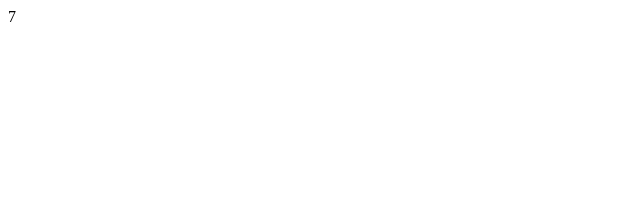
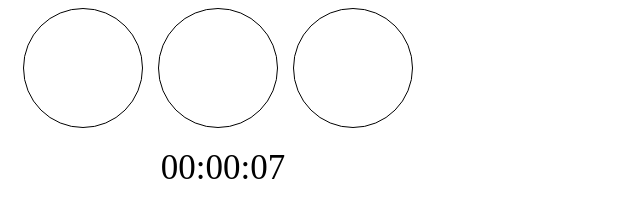
Before and after one commit to JoXanko/rxjs-project, a website built with webpack: page index.html in a window 1280 px wide. Shown: the whole page, without its empty margins (0-640 px from the left). Built offline with nearby package versions, Linux system fonts and the light colour scheme; files whose address does not match are found by name.

Commit message:
Dorada prve igre i timera

```diff
--- a/index.html
+++ b/index.html
@@ -1,7 +1,7 @@
 <!DOCTYPE html>
 <html>
   <head>
-    <link rel="stylesheet" href="./src/style.css">
+    <link rel="stylesheet" href="style.css">
   </head>
   <body>
     <script src="./dist/bundle.js"></script>
--- a/src/index.ts
+++ b/src/index.ts
@@ -1,13 +1,20 @@
 import { fromEvent, timer, zip } from 'rxjs';
 import { map } from 'rxjs/operators';
 
-var pano = document.body;
-pano.style.height = '100vh';
-var panoo = document.createElement("div");
-panoo.style.position = 'relative'
-pano.appendChild(panoo);
+var celaStrana = document.body;
+celaStrana.style.height = '98vh';
+celaStrana.id = "celaStrana";
 
-var trazenoDugme = [(Math.random() * panoo.clientWidth) | 0, (Math.random() * panoo.clientHeight) | 0];
+var leviDeoStrane = document.createElement("div");
+leviDeoStrane.id = 'leviDeoStrane';
+celaStrana.appendChild(leviDeoStrane);
+
+var desniDeoStrane = document.createElement("div");
+desniDeoStrane.id = 'desniDeoStrane';
+celaStrana.appendChild(desniDeoStrane);
+
+var trazenoDugme = [(Math.random() * desniDeoStrane.clientWidth) | 0, (Math.random() * desniDeoStrane.clientHeight) | 0];
+
 console.log(trazenoDugme);
 
 var dugme = document.createElement("button");
@@ -16,47 +23,90 @@ dugme.style.left = trazenoDugme[0].toString() + 'px';
 dugme.style.top = trazenoDugme[1].toString() + 'px';
 dugme.style.display = "none";
 dugme.innerHTML = "Pokreni Igru";
-panoo.appendChild(dugme);
+desniDeoStrane.appendChild(dugme);
 
 const documentEvent = (eventName: string) =>
     fromEvent(document, eventName).pipe(
         map((e: MouseEvent) => ({ x: e.clientX, y: e.clientY }))
     );
 
+/////   krugovi
+var krugovi=document.createElement("div");
+krugovi.className="krugovi";
+leviDeoStrane.appendChild(krugovi);
+
+var kruzicCrveni = document.createElement("div");
+kruzicCrveni.className = "krug";
+krugovi.appendChild(kruzicCrveni);
+
+var kruzicZuti = document.createElement("div");
+kruzicZuti.className = "krug";
+krugovi.appendChild(kruzicZuti);
+
+var kruzicPlavi = document.createElement("div");
+kruzicPlavi.className = "krug";
+krugovi.appendChild(kruzicPlavi);
+/////   krugovi
 
 let pomeranjeMisa = zip(documentEvent('mousemove')).subscribe(e => {
-    //console.log(JSON.stringify(e))
     var pozicijaMisa = e;
 
     if ((pozicijaMisa[0].x > trazenoDugme[0] - 50 && pozicijaMisa[0].x < trazenoDugme[0] + 50)
-        && (pozicijaMisa[0].y > trazenoDugme[1] - 50 && pozicijaMisa[0].y < trazenoDugme[1] + 50)){
+        && (pozicijaMisa[0].y > trazenoDugme[1] - 50 && pozicijaMisa[0].y < trazenoDugme[1] + 50)) {
         dugme.style.display = "inline";
-        pano.style.backgroundColor = 'green';
+        kruzicCrveni.style.backgroundColor="#2dd424";//green
+        kruzicZuti.style.backgroundColor="#2dd424";
+        kruzicPlavi.style.backgroundColor="#2dd424";
     }
 
     else if ((pozicijaMisa[0].x > trazenoDugme[0] - 150 && pozicijaMisa[0].x < trazenoDugme[0] + 150)
         && (pozicijaMisa[0].y > trazenoDugme[1] - 150 && pozicijaMisa[0].y < trazenoDugme[1] + 150)) {
-        pano.style.backgroundColor = 'blue';
+        kruzicPlavi.style.backgroundColor = "#1861b5";//blue
+        kruzicZuti.style.backgroundColor = "#f7e436";//yellow
+        kruzicCrveni.style.backgroundColor="#db2e3c";//red
         dugme.style.display = "none";
     }
 
     else if ((pozicijaMisa[0].x > trazenoDugme[0] - 350 && pozicijaMisa[0].x < trazenoDugme[0] + 350)
         && (pozicijaMisa[0].y > trazenoDugme[1] - 350 && pozicijaMisa[0].y < trazenoDugme[1] + 350)) {
-        pano.style.backgroundColor = 'yellow';
+        kruzicZuti.style.backgroundColor = "#f7e436";
+        kruzicPlavi.style.backgroundColor="white";
+        kruzicCrveni.style.backgroundColor="#db2e3c";
         dugme.style.display = "none";
     }
 
-    else { pano.style.backgroundColor = 'red'; dugme.style.display = "none"; }
+    else {
+        kruzicCrveni.style.backgroundColor="#db2e3c";
+        kruzicZuti.style.backgroundColor="white";
+        kruzicPlavi.style.backgroundColor="white";
+        dugme.style.display = "none";
+    }
 }
 );
 
-let timerPrveIgre=timer(0, 1000).subscribe(n => prikazTimera.innerHTML = n.toString());
+let timerPrveIgre = timer(0, 1000).subscribe(n => prikazTimera.innerHTML = prebaciUVreme(n));
+
+var divVremena=document.createElement("div");
+leviDeoStrane.appendChild(divVremena);
 
 var prikazTimera = document.createElement("label");
-prikazTimera.innerHTML = "Start";
-pano.appendChild(prikazTimera);
+prikazTimera.id = "timer";
+divVremena.appendChild(prikazTimera);
+divVremena.id="divVremena";
 dugme.addEventListener("click", function () {
     pomeranjeMisa.unsubscribe();
-    pano.style.backgroundColor = 'white';
+    celaStrana.style.backgroundColor = 'white';
     dugme.style.display = "none";
 });
+
+function prebaciUVreme(vreme: number) {
+    var hours: any = Math.floor(vreme / 3600);
+    var minutes: any = Math.floor((vreme - (hours * 3600)) / 60);
+    var seconds: any = vreme - (hours * 3600) - (minutes * 60);
+    var msec: any = vreme - (hours * 3600) - (minutes * 60) - (seconds * 100);
+
+    if (hours < 10) { hours = "0" + hours; }
+    if (minutes < 10) { minutes = "0" + minutes; }
+    if (seconds < 10) { seconds = "0" + seconds; }
+    return hours + ':' + minutes + ':' + seconds;
+}
--- a/style.css
+++ b/style.css
@@ -0,0 +1,40 @@
+#celaStrana {
+    display: flex;
+    flex-direction: row;
+}
+
+#leviDeoStrane {
+    height: 100vh;
+    display: flex;
+    flex-direction: column;
+    align-items:center;
+}
+
+#desniDeoStrane {
+    height: 100vh;
+    width: 100%;
+}
+
+#timer {
+    font-size: 35px;
+    padding-left: 10%;
+    padding-right: 10%;
+}
+
+#divVremena{
+    margin-top:5%;
+}
+
+.krugovi {
+    display: flex;
+    flex-direction: row;
+}
+
+.krug {
+    box-sizing: border-box;
+    border: 1px solid;
+    width: 120px;
+    height: 120px;
+    border-radius: 120px;
+    margin-left:15px;
+}
```
Also changed, not shown: dist/bundle.js.
